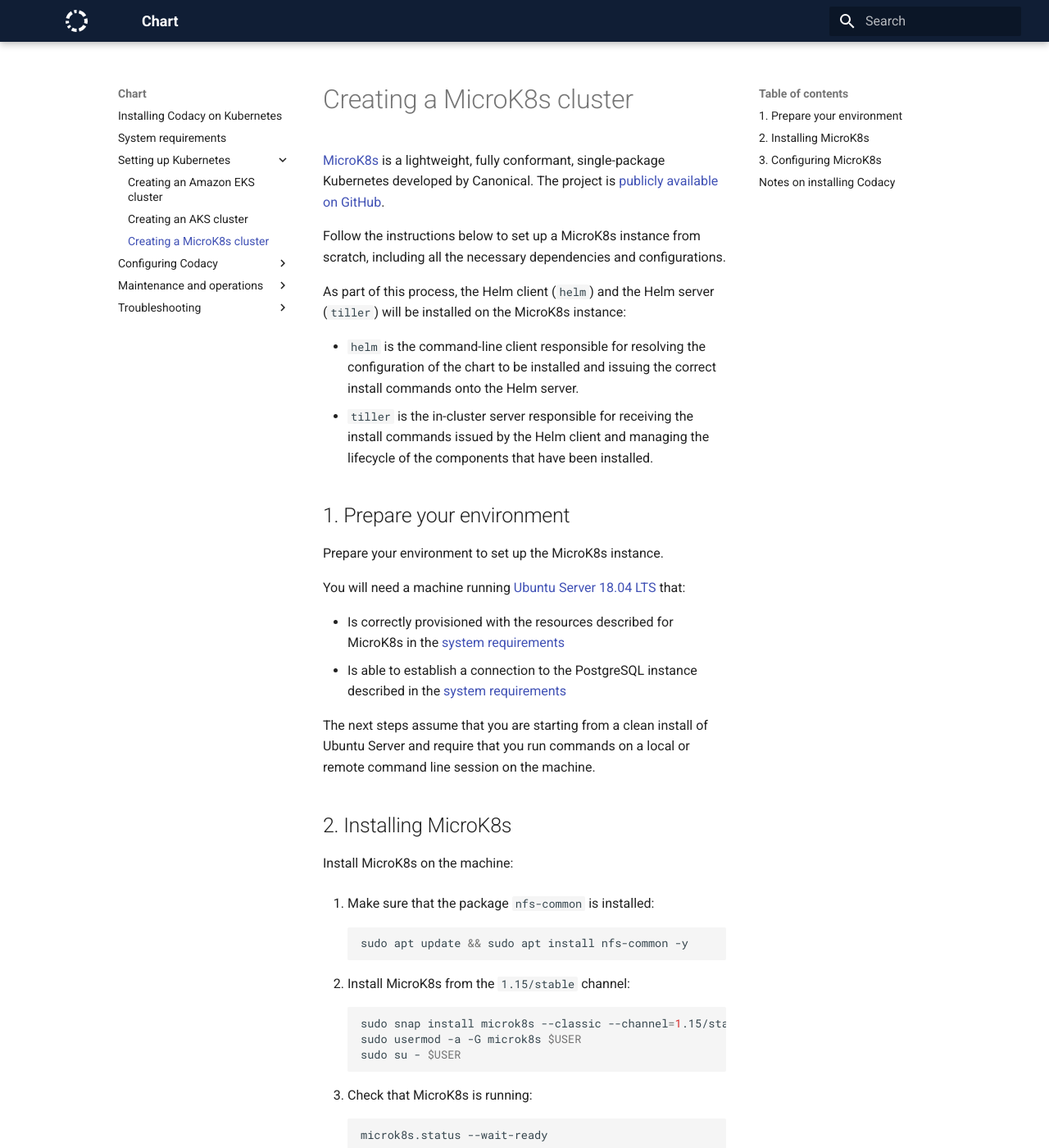
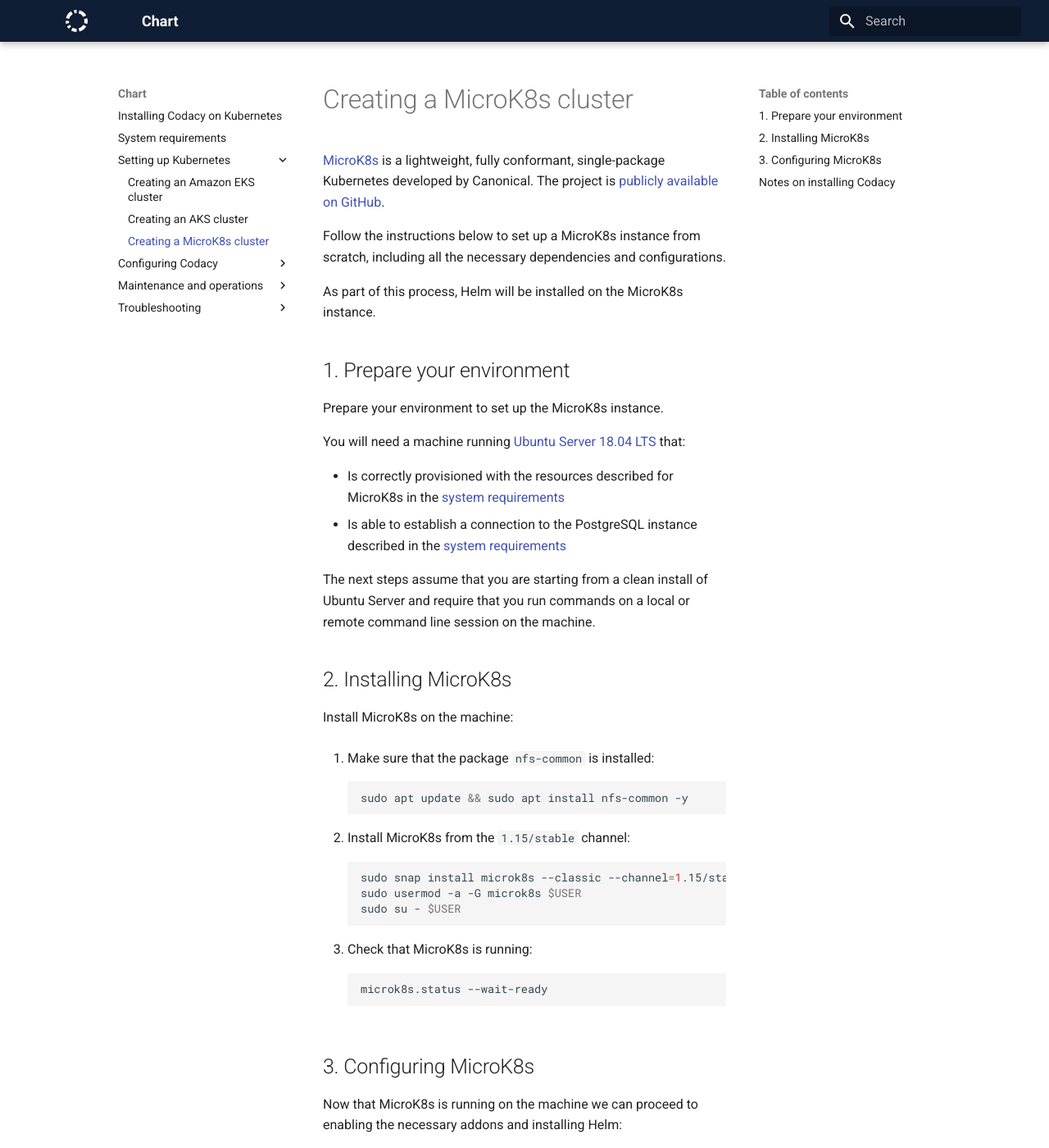
Before and after one commit to codacy/chart, an MkDocs documentation site: the page built from docs/infrastructure/microk8s-quickstart.md, in a window 1280 px wide and 1400 px high. Shown: the whole window at 82% size. Built offline with MkDocs 1.6.1 and Material for MkDocs 9.7.7, drawn with Linux system fonts in a browser that asks for light colours; some of the changed text lies outside the part shown.

Commit message:
Remove references to the legacy Helm v2 client and server-side Tiller

````diff
--- a/docs/infrastructure/microk8s-quickstart.md
+++ b/docs/infrastructure/microk8s-quickstart.md
@@ -4,10 +4,7 @@
 
 Follow the instructions below to set up a MicroK8s instance from scratch, including all the necessary dependencies and configurations.
 
-As part of this process, the Helm client (`helm`) and the Helm server (`tiller`) will be installed on the MicroK8s instance:
-
--   `helm` is the command-line client responsible for resolving the configuration of the chart to be installed and issuing the correct install commands onto the Helm server.
--   `tiller` is the in-cluster server responsible for receiving the install commands issued by the Helm client and managing the lifecycle of the components that have been installed.
+As part of this process, Helm will be installed on the MicroK8s instance.
 
 ## 1. Prepare your environment
 
@@ -46,7 +43,7 @@
 
 ## 3. Configuring MicroK8s
 
-Now that MicroK8s is running on the machine we can proceed to enabling the necessary addons and installing the Helm client and server:
+Now that MicroK8s is running on the machine we can proceed to enabling the necessary addons and installing Helm:
 
 1.  Configure MicroK8s to allow privileged containers:
 
@@ -80,18 +77,10 @@
     microk8s.status --wait-ready
     ```
 
-4.  Install version v3.2.0 of the Helm client:
+4.  Install Helm vervsion 3.2.0:
 
     ```bash
     sudo snap install helm --classic --channel=3.2/stable
-    ```
-
-    \[Legacy for Helm v2\] Install the Helm server:
-
-    ```bash
-    microk8s.kubectl create serviceaccount --namespace kube-system tiller
-    microk8s.kubectl create clusterrolebinding tiller-cluster-rule --clusterrole=cluster-admin --serviceaccount=kube-system:tiller
-    helm init --service-account tiller
     ```
 
 5.  The addons are now enabled and the MicroK8s instance bootstrapped. However, we must wait for some MicroK8s pods to be ready, as failing to do so can result in the pods entering a `CrashLoopBackoff` state:
@@ -101,7 +90,6 @@
     microk8s.kubectl wait -n kube-system --for=condition=Ready pod -l k8s-app=hostpath-provisioner
     # If the following command fails, you probably installed the wrong MicroK8s version
     microk8s.kubectl wait -n default --for=condition=Ready pod -l name=nginx-ingress-microk8s
-    microk8s.kubectl -n kube-system wait --for=condition=Ready pod -l name=tiller
     ```
 
 6.  Verify that the MicroK8s configuration was successful:
````
Also changed, not shown: docs/index.md (+1 -3 lines), docs/requirements.md (+0 -1 lines).
